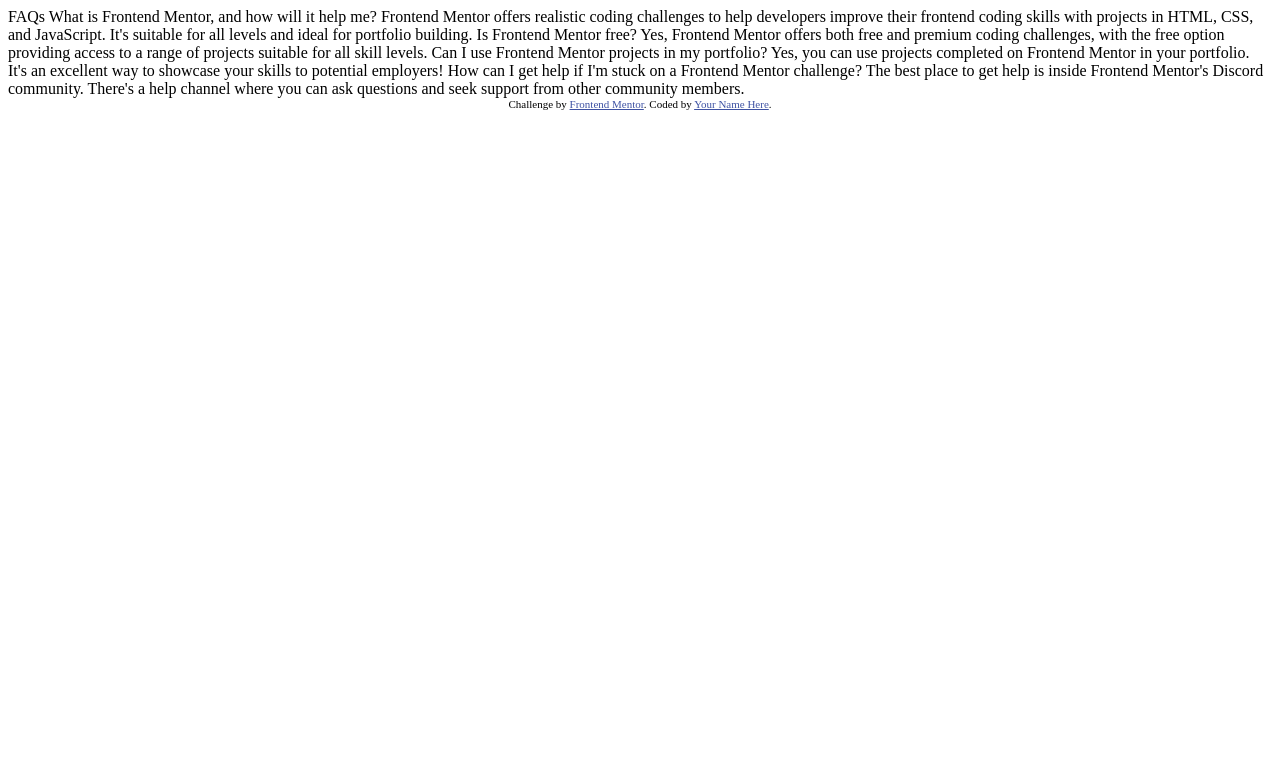
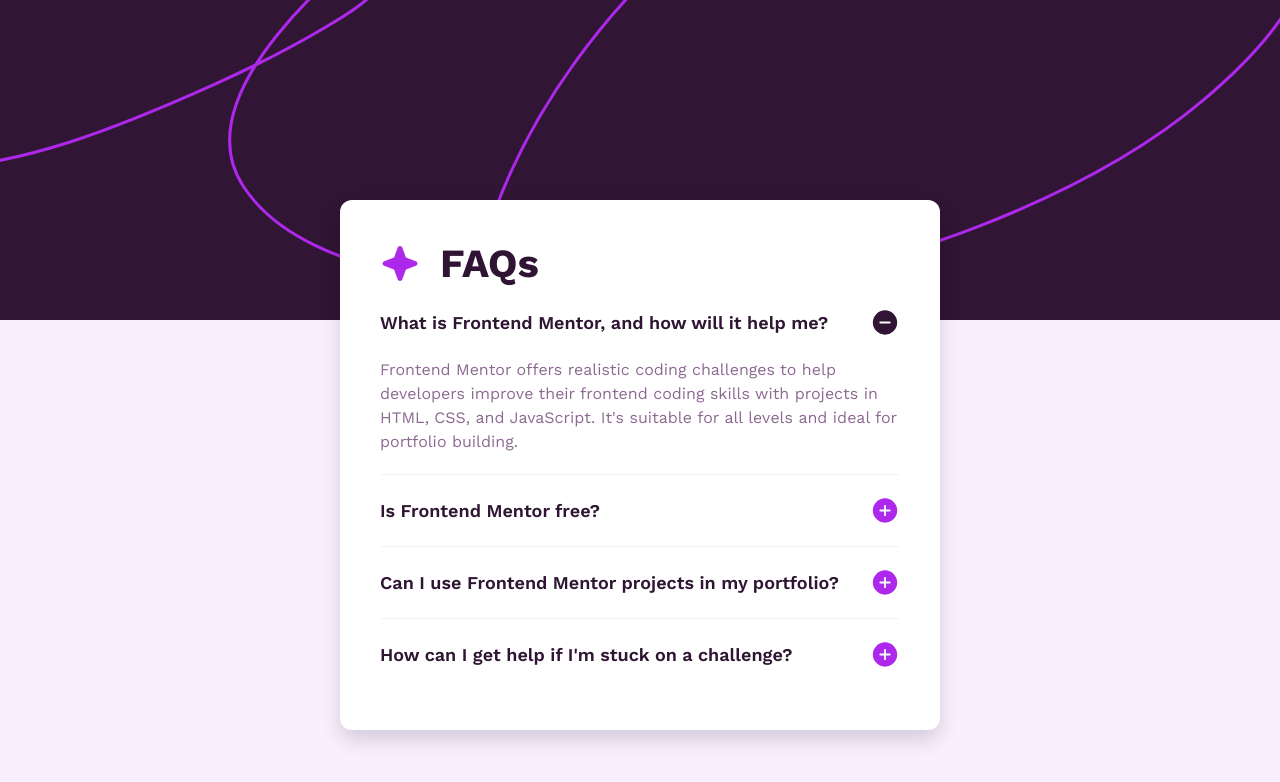
Before and after one commit to Abu-Sman/faq-accordion-main, a plain HTML site: page index.html in a window 1280 px wide. Drawn offline with nearby package versions, Linux system fonts and the light colour scheme.

Commit message:
Complete Solution

```diff
--- a/index.html
+++ b/index.html
@@ -1,48 +1,112 @@
 <!DOCTYPE html>
 <html lang="en">
-<head>
-  <meta charset="UTF-8">
-  <meta name="viewport" content="width=device-width, initial-scale=1.0"> <!-- displays site properly based on user's device -->
+  <head>
+    <meta charset="UTF-8" />
+    <meta name="viewport" content="width=device-width, initial-scale=1.0" />
+    <!-- displays site properly based on user's device -->
 
-  <link rel="icon" type="image/png" sizes="32x32" href="./assets/images/favicon-32x32.png">
+    <link
+      rel="icon"
+      type="image/png"
+      sizes="32x32"
+      href="./assets/images/favicon-32x32.png"
+    />
+    <link rel="preconnect" href="https://fonts.googleapis.com" />
+    <link rel="preconnect" href="https://fonts.gstatic.com" crossorigin />
+    <link
+      href="https://fonts.googleapis.com/css2?family=Work+Sans:ital,wght@0,100..900;1,100..900&display=swap"
+      rel="stylesheet"
+    />
+    <link rel="stylesheet" href="style.css" />
+    <title>Frontend Mentor | FAQ accordion</title>
+  </head>
+  <body>
+    <div class="container">
+      <main class="faq-box">
+        <div class="title">
+          <img
+            src="./assets/images/icon-star.svg"
+            alt="icon-star"
+            class="icon-star"
+          />
+          <h1 class="main-heading">FAQs</h1>
+        </div>
 
-  <title>Frontend Mentor | FAQ accordion</title>
+        <ul class="question-list">
+          <li>
+            <div class="question-box">
+              <p class="question">
+                What is Frontend Mentor, and how will it help me?
+              </p>
+              <img
+                src="./assets/images/icon-minus.svg"
+                alt="icon-plus"
+                class="icon"
+              />
+            </div>
+            <p class="answer">
+              Frontend Mentor offers realistic coding challenges to help
+              developers improve their frontend coding skills with projects in
+              HTML, CSS, and JavaScript. It's suitable for all levels and ideal
+              for portfolio building.
+            </p>
+          </li>
 
-  <!-- Feel free to remove these styles or customise in your own stylesheet 👍 -->
-  <style>
-    .attribution { font-size: 11px; text-align: center; }
-    .attribution a { color: hsl(228, 45%, 44%); }
-  </style>
-</head>
-<body>
+          <li>
+            <div class="question-box">
+              <p class="question">Is Frontend Mentor free?</p>
+              <img
+                src="./assets/images/icon-plus.svg"
+                alt="icon-plus"
+                class="icon"
+              />
+            </div>
+            <p class="answer hide-answer">
+              Yes, Frontend Mentor offers both free and premium coding
+              challenges, with the free option providing access to a range of
+              projects suitable for all skill levels.
+            </p>
+          </li>
 
-  FAQs
+          <li>
+            <div class="question-box">
+              <p class="question">
+                Can I use Frontend Mentor projects in my portfolio?
+              </p>
+              <img
+                src="./assets/images/icon-plus.svg"
+                alt="icon-plus"
+                class="icon"
+              />
+            </div>
+            <p class="answer hide-answer">
+              Yes, you can use projects completed on Frontend Mentor in your
+              portfolio. It's an excellent way to showcase your skills to
+              potential employers!
+            </p>
+          </li>
 
-  What is Frontend Mentor, and how will it help me?
+          <li>
+            <div class="question-box">
+              <p class="question">
+                How can I get help if I'm stuck on a challenge?
+              </p>
+              <img
+                src="./assets/images/icon-plus.svg"
+                alt="icon-plus"
+                class="icon"
+              />
+            </div>
+            <p class="answer hide-answer">
+              The best place to get help is inside Frontend Mentor's Discord
+              community. There's a help channel where you can ask questions and
+              seek support from other community members.
+            </p>
+          </li>
+        </ul>
+      </main>
+    </div>
 
-  Frontend Mentor offers realistic coding challenges to help developers improve their
-  frontend coding skills with projects in HTML, CSS, and JavaScript. It's suitable for
-  all levels and ideal for portfolio building.
-
-  Is Frontend Mentor free?
-
-  Yes, Frontend Mentor offers both free and premium coding challenges, with the free
-  option providing access to a range of projects suitable for all skill levels.
-
-  Can I use Frontend Mentor projects in my portfolio?
-
-  Yes, you can use projects completed on Frontend Mentor in your portfolio. It's an excellent
-  way to showcase your skills to potential employers!
-
-  How can I get help if I'm stuck on a Frontend Mentor challenge?
-
-  The best place to get help is inside Frontend Mentor's Discord community. There's a help
-  channel where you can ask questions and seek support from other community members.
-
-
-  <div class="attribution">
-    Challenge by <a href="https://www.frontendmentor.io?ref=challenge" target="_blank">Frontend Mentor</a>.
-    Coded by <a href="#">Your Name Here</a>.
-  </div>
-</body>
+    <script src="script.js"></script>
+  </body>
 </html>
--- /dev/null
+++ b/script.js
@@ -0,0 +1,26 @@
+"use strict";
+
+const questions = document.querySelectorAll(".question");
+const answers = document.querySelectorAll(".answer");
+const icons = document.querySelectorAll(".icon");
+
+const toggleAnswer = function (index) {
+  answers[index].classList.toggle("hide-answer");
+};
+
+const changeIcon = function (index) {
+  icons[index].src = `./assets/images/icon-${
+    answers[index].classList.contains("hide-answer") ? "plus" : "minus"
+  }.svg`;
+};
+
+for (let i = 0; i < questions.length; i++) {
+  questions[i].addEventListener("click", function () {
+    toggleAnswer(i);
+    changeIcon(i);
+  });
+  icons[i].addEventListener("click", function () {
+    toggleAnswer(i);
+    changeIcon(i);
+  });
+}
--- /dev/null
+++ b/style.css
@@ -0,0 +1,129 @@
+* {
+  margin: 0;
+  padding: 0;
+  box-sizing: border-box;
+}
+
+html {
+  font-size: 62.5%;
+}
+
+body {
+  font-family: "Work Sans", sans-serif;
+  font-size: 1.6rem;
+  font-weight: 400;
+}
+
+.container {
+  min-height: 90vh;
+  max-width: 144rem;
+  margin: 5vh auto;
+  padding-top: 20rem;
+  padding-bottom: 10rem;
+  background-color: #f9f0ff;
+  background-image: url(./assets/images/background-pattern-desktop.svg);
+  background-repeat: no-repeat;
+  background-position: top;
+  box-shadow: 0 2rem 2rem rgba(0, 0, 0, 0.2);
+}
+
+.faq-box {
+  width: 60rem;
+  margin: 0 auto;
+  background-color: #fff;
+  padding: 4rem;
+  border-radius: 1.2rem;
+  box-shadow: 0 1rem 2rem rgba(0, 0, 0, 0.15);
+}
+
+.title {
+  display: flex;
+  align-items: center;
+  gap: 2rem;
+  margin-bottom: 2rem;
+}
+
+.main-heading {
+  font-size: 4rem;
+  font-weight: 700;
+  color: #2f1533;
+}
+
+.question-list {
+  list-style: none;
+  display: flex;
+  flex-direction: column;
+  gap: 2rem;
+}
+
+.question-list li:not(:last-child) {
+  border-bottom: 1px solid #f3f3f3;
+}
+
+.question-box {
+  display: flex;
+  align-items: center;
+  justify-content: space-between;
+  margin-bottom: 2rem;
+}
+
+.question {
+  font-size: 1.8rem;
+  font-weight: 600;
+  color: #2f1533;
+  cursor: pointer;
+  transition: color 0.2s;
+}
+
+.question:hover {
+  color: #e405e4;
+}
+
+.icon {
+  cursor: pointer;
+}
+
+.answer {
+  color: #8c6991;
+  margin-bottom: 2rem;
+  line-height: 1.5;
+}
+
+.hide-answer {
+  display: none;
+}
+
+/* MEDIA QUERIES */
+@media screen and (max-width: 90em) {
+  .container {
+    min-height: 100vh;
+    margin: 0 auto;
+  }
+}
+
+@media screen and (max-width: 40em) {
+  html {
+    font-size: 50%;
+  }
+
+  .container {
+    background-image: url(./assets/images/background-pattern-mobile.svg);
+    background-repeat: repeat-x;
+  }
+
+  .faq-box {
+    width: 40rem;
+  }
+
+  .icon-star {
+    width: 3rem;
+  }
+
+  .main-heading {
+    font-size: 3.5rem;
+  }
+
+  .question {
+    line-height: 1.2;
+  }
+}
```
Also changed, not shown: assets/images/Screenshot.png (added), 3 other files.
